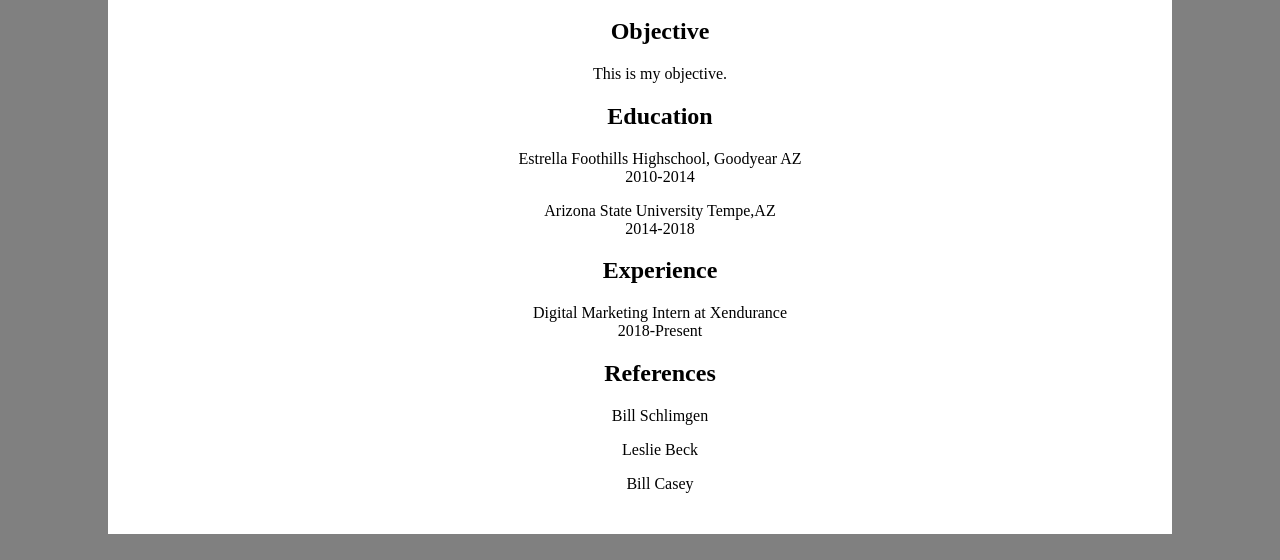
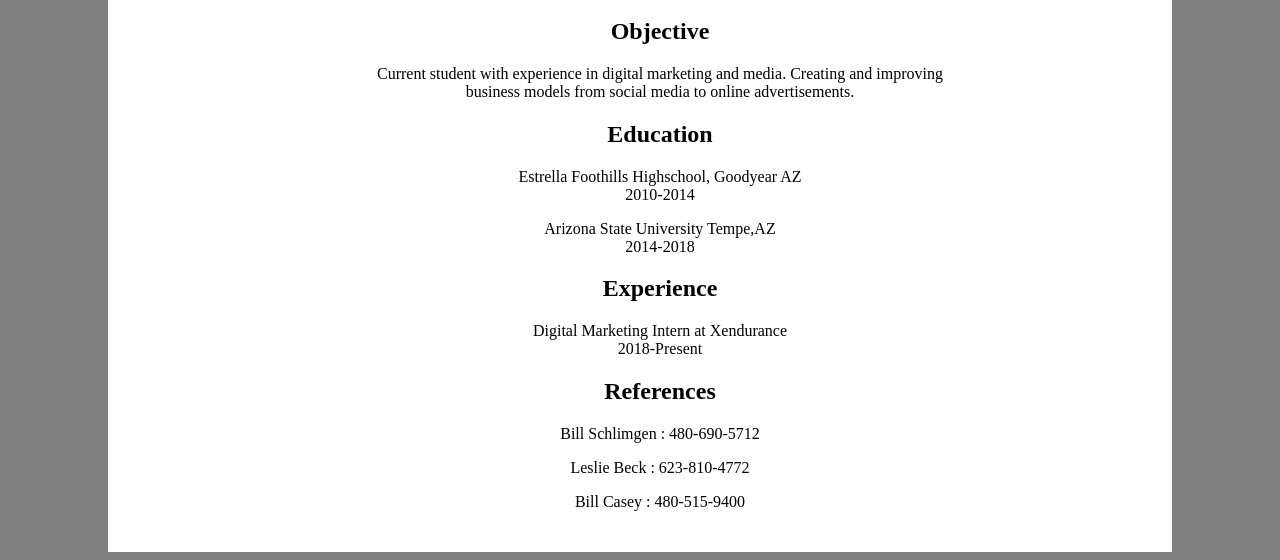
Before and after one commit to augie-12/AME2202018ASUB, a plain HTML site: page Desktop/index.html in a window 1280 px wide. Shown: the part 357-917 px from the top of the page. Drawn offline with Linux system fonts and the light colour scheme.

Commit message:
Minor text changes

```diff
--- a/Desktop/index.html
+++ b/Desktop/index.html
@@ -27,16 +27,16 @@
       <aside>
          <ul>
             <li class="titles"><h2>Objective</h2></li>
-              <p> This is my objective.</p>
+              <p> Current student with experience in digital marketing and media. Creating and improving <br> business models from social media to online advertisements.</p>
             <li class="titles"><h2>Education</h2></li>
               <p> Estrella Foothills Highschool, Goodyear AZ <br> 2010-2014</p>
               <p> Arizona State University Tempe,AZ <br>2014-2018</p>
             <li class="titles"><h2>Experience</h2></li>
               <p>Digital Marketing Intern at Xendurance <br> 2018-Present</p>
             <li class="titles"><h2>References</h2></li>
-              <p>Bill Schlimgen</p>
-              <p>Leslie Beck</p>
-              <p>Bill Casey</p>
+              <p>Bill Schlimgen : 480-690-5712</p>
+              <p>Leslie Beck : 623-810-4772</p>
+              <p>Bill Casey : 480-515-9400</p>
          </ul>
       </aside>
    </div>
```
